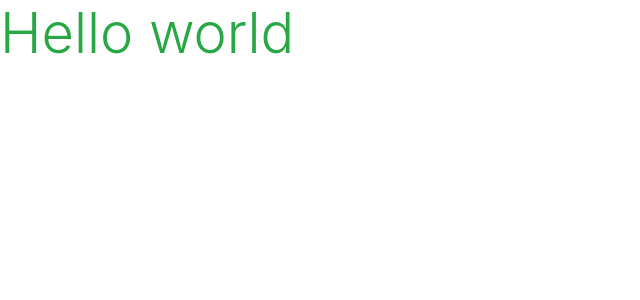
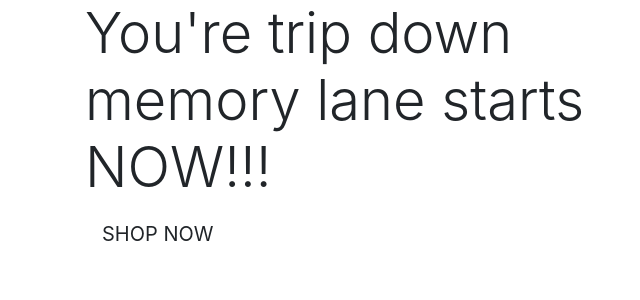
Before and after one commit to Sean127/RePlay, a Django app: page / in a window 1280 px wide. Shown: the top 300 px of the page, without its empty margins (0-640 px from the left). Run offline with Django 3.2, Linux system fonts and the light colour scheme.

Commit message:
Add homepage content

```diff
--- a/home/templates/home/index.html
+++ b/home/templates/home/index.html
@@ -1,6 +1,25 @@
 {% extends "base.html" %}
 {% load static %}
 
+{% block page_header %}
+<div class="container">
+    <div class="row">
+        <div class="col"></div>
+    </div>
+</div>
+{% endblock %}
+
 {% block content %}
-<h1 class="display-4 text-success">Hello world</h1>
+<div class="container h-100">
+    <div class="row h-100">
+        <div class="col-6 col-md-6 my-auto">
+            <h1 class="display-4">
+                You're trip down memory lane starts NOW!!!
+            </h1>
+            <div>
+                <a href="" class="btn btn-lg rounded-0 text-uppercase">Shop Now</a>
+            </div>
+        </div>
+    </div>
+</div>
 {% endblock %}
```
